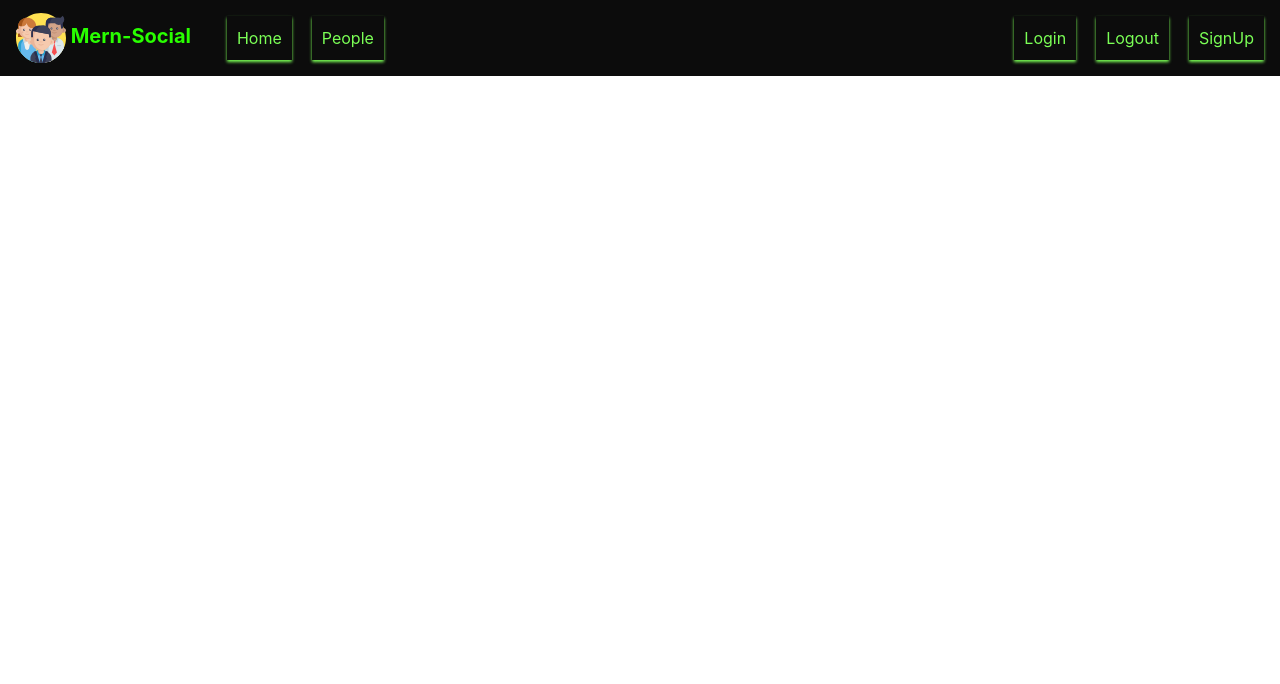
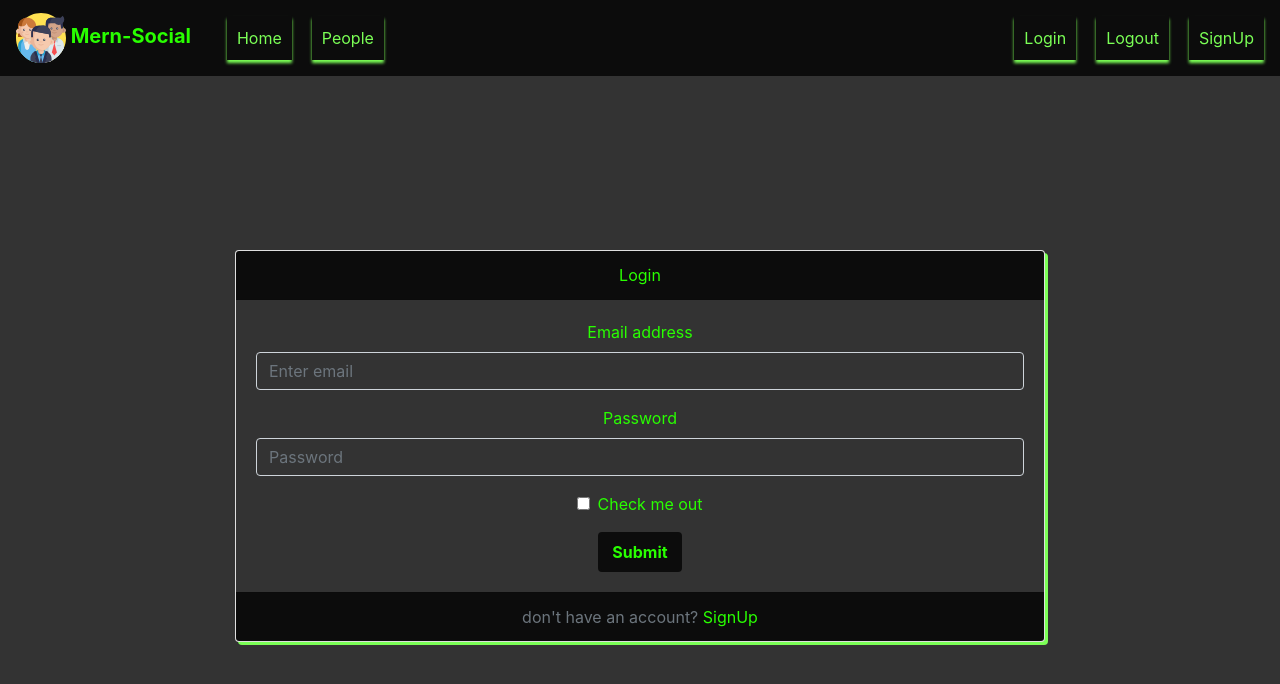
Before and after one commit to rhythmjayee/Mern-Social-Mini, a React (Create React App) app: page /login in a window 1280 px wide. Shown: the top 684 px of the page. Built offline with nearby package versions, Linux system fonts and the light colour scheme.

Commit message:
login signup

```diff
--- a/public/index.html
+++ b/public/index.html
@@ -14,7 +14,12 @@
 
     <title>Mern||SocialApp</title>
   </head>
-  <body>
+  <style>
+    .bg{
+      background-color:#333333
+    }
+  </style>
+  <body class="bg">
     <noscript>You need to enable JavaScript to run this app.</noscript>
     <div id="root"></div>
 
--- a/src/App.js
+++ b/src/App.js
@@ -8,6 +8,8 @@ import {
   Route,
   Link
 } from "react-router-dom";
+
+import {Container,Row,Col} from "react-bootstrap";
 
 
 import './App.css';
@@ -21,17 +23,24 @@ function App() {
     <div >
        <Router>
          <NavBar/>
-        <Switch>
+         <Container style={{marginTop:"100px"}}>
+          <Row>
+            <Col>
+            <Switch>
         <Route path="/" exact>
           </Route>
+
         <Route path="/login" exact>
-          {/* <Login/> */}
+          <Login/>
           </Route>
           <Route path="/signup" exact>
-           {/* <SignUp/> */}
+           <SignUp/>
           </Route>
           </Switch>
-      {/* </div> */}
+            </Col>
+          </Row>
+        </Container>
+
     </Router>
     </div>
   );
--- a/src/components/LoginRegister/Login/Login.js
+++ b/src/components/LoginRegister/Login/Login.js
@@ -0,0 +1,80 @@
+import React from 'react';
+import Radium from 'radium';
+
+
+import {Card,Button,Container,Row,Col,Form} from "react-bootstrap"
+
+import {Link} from "react-router-dom"
+
+const Login=()=>{
+
+    const styles={
+        lightgreenColor:{
+            color:"#29ff00"
+        },
+        col:{
+            padding:"150px",
+            borderRadius:"50px",
+
+        },
+        header:{
+            backgroundColor:"#0c0c0C",
+            color:"#29ff00",
+
+        },
+        button:{
+            color:"#29ff00",
+            fontWeight:"bold",
+            backgroundColor:"#0c0c0C",
+            border:"2px solid #0c0c0C"
+        },
+        card:{
+            boxShadow: ' 3px 3px #7bff56'
+        },
+        cbody:{
+            backgroundColor:"#333333",
+            color:"#29ff00",
+
+        },
+        FormControl:{
+            backgroundColor:"#3333",
+            color:"#29ff00"
+        }
+
+    }
+
+    return(
+    <Container >
+        <Row>
+            <Col style={styles.col}>
+            <Card style={styles.card} className="text-center">
+            <Card.Header style={styles.header}>Login</Card.Header>
+            <Card.Body style={styles.cbody}>
+            <Form>
+                <Form.Group controlId="formBasicEmail">
+                    <Form.Label>Email address</Form.Label>
+                    <Form.Control style={styles.FormControl} type="email" placeholder="Enter email" />
+                </Form.Group>
+
+                <Form.Group controlId="formBasicPassword">
+                    <Form.Label>Password</Form.Label>
+                    <Form.Control style={styles.FormControl} type="password" placeholder="Password" />
+                </Form.Group>
+                <Form.Group controlId="formBasicCheckbox">
+                    <Form.Check type="checkbox" label="Check me out" />
+                </Form.Group>
+                <Button variant="primary" style={styles.button} >Submit</Button>
+
+                </Form>
+        </Card.Body>
+    <Card.Footer style={styles.header} className="text-muted" >don't have an account? <Link to="/signup" style={styles.lightgreenColor}>SignUp</Link></Card.Footer>
+        </Card>
+            </Col>
+        </Row>
+    </Container>
+
+    )
+}
+
+
+export default Radium(Login);
--- a/src/components/LoginRegister/Register/Register.js
+++ b/src/components/LoginRegister/Register/Register.js
@@ -0,0 +1,84 @@
+import React from 'react';
+import Radium from 'radium';
+
+
+import {Card,Button,Container,Row,Col,Form} from "react-bootstrap"
+
+import {Link} from "react-router-dom"
+
+const Login=()=>{
+
+    const styles={
+        lightgreenColor:{
+            color:"#29ff00"
+        },
+        col:{
+            padding:"150px",
+            borderRadius:"50px",
+
+        },
+        header:{
+            backgroundColor:"#0c0c0C",
+            color:"#29ff00",
+
+        },
+        button:{
+            color:"#29ff00",
+            fontWeight:"bold",
+            backgroundColor:"#0c0c0C",
+            border:"2px solid #0c0c0C"
+        },
+        card:{
+            boxShadow: ' 3px 3px #7bff56'
+        },
+        cbody:{
+            backgroundColor:"#333333",
+            color:"#29ff00",
+
+        },
+        FormControl:{
+            backgroundColor:"#3333",
+            color:"#29ff00"
+        }
+
+    }
+
+    return(
+    <Container >
+        <Row>
+            <Col style={styles.col}>
+            <Card style={styles.card} className="text-center">
+            <Card.Header style={styles.header}>SignUp</Card.Header>
+            <Card.Body style={styles.cbody}>
+            <Form>
+            <Form.Group controlId="formBasicname">
+                    <Form.Label>Name</Form.Label>
+                    <Form.Control style={styles.FormControl} type="text" placeholder="Enter name..." />
+                </Form.Group>
+                <Form.Group controlId="formBasicname">
+                    <Form.Label>Email address</Form.Label>
+                    <Form.Control style={styles.FormControl} type="email" placeholder="Enter email..." />
+                </Form.Group>
+
+                <Form.Group controlId="formBasicPassword">
+                    <Form.Label>Password</Form.Label>
+                    <Form.Control style={styles.FormControl} type="password" placeholder="Password" />
+                </Form.Group>
+                <Form.Group controlId="formBasicCheckbox">
+                    <Form.Check type="checkbox" label="Check me out" />
+                </Form.Group>
+                <Button variant="primary" style={styles.button} >Submit</Button>
+
+                </Form>
+        </Card.Body>
+    <Card.Footer style={styles.header} className="text-muted" >already have an account? <Link to="/login" style={styles.lightgreenColor}>Login</Link></Card.Footer>
+        </Card>
+            </Col>
+        </Row>
+    </Container>
+
+    )
+}
+
+
+export default Radium(Login);
--- a/src/components/NavBar/NavBar.js
+++ b/src/components/NavBar/NavBar.js
@@ -18,7 +18,7 @@ const NavBar=()=>{
 
             textDecoration:"none",
             padding:"10px",
-            boxShadow: '0 2px 3px #7bff56',
+            boxShadow: '0 3px 3px #7bff56',
         },
         brand:{
             color:"#29ff00",
```
